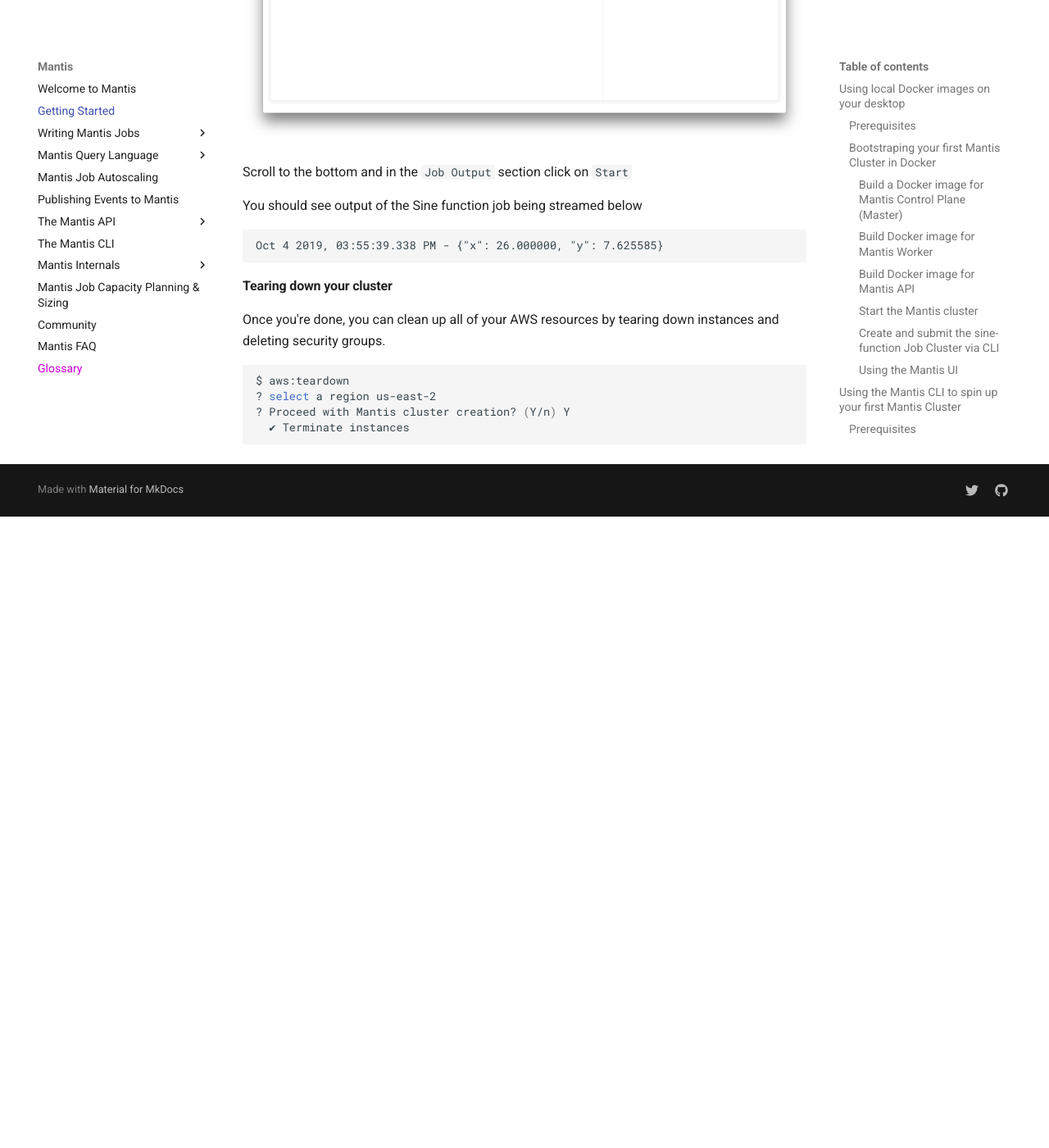
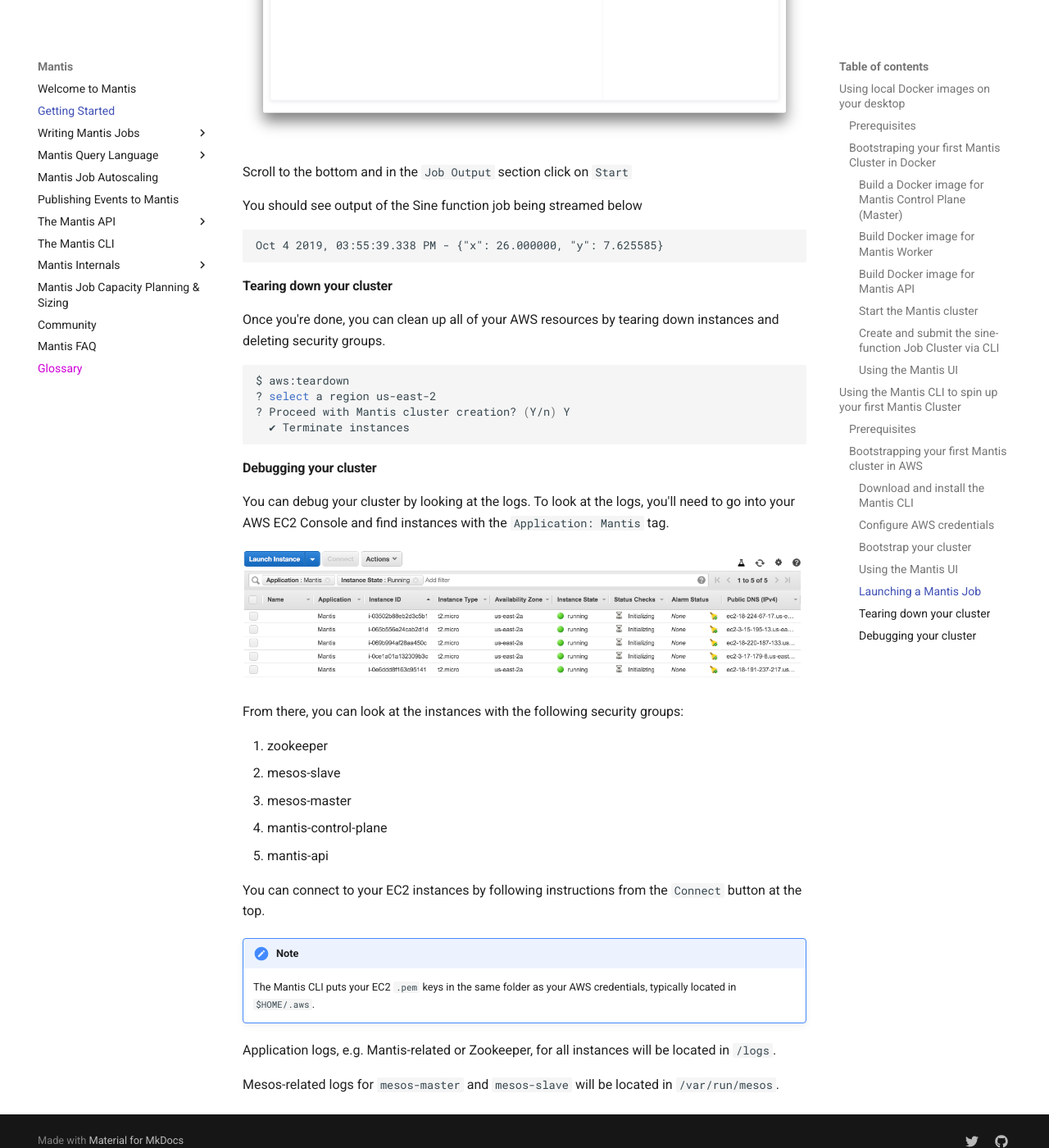
Before and after one commit to Netflix/mantis, an MkDocs documentation site: the page built from docs/docs/gettingstarted.md, in a window 1280 px wide and 1400 px high, scrolled down 12763 px. Shown: the whole window at 82% size. Built offline with MkDocs 1.6.1 and Material for MkDocs 9.7.7, drawn with Linux system fonts in a browser that asks for light colours; comment, search, counter and statistics services are not loaded; before the commit the page ends 13393 px from its top, so only the background shows below that.

Commit message:
Add AWS debugging instructions and log information.

````diff
--- a/docs/docs/gettingstarted.md
+++ b/docs/docs/gettingstarted.md
@@ -371,3 +371,29 @@
 ? Proceed with Mantis cluster creation? (Y/n) Y
   ✔ Terminate instances
 ```
+
+#### Debugging your cluster
+
+You can debug your cluster by looking at the logs. To look at the logs, you'll need to go into your AWS EC2 Console
+and find instances with the `Application: Mantis` tag.
+
+![AWS EC2 Mantis Instances](./images/ec2_mantis_instances.png)
+
+From there, you can look at the instances with the following
+security groups:
+
+1. zookeeper
+1. mesos-slave
+1. mesos-master
+1. mantis-control-plane
+1. mantis-api
+
+You can connect to your EC2 instances by following instructions from the `Connect` button at the top.
+
+!!! note
+    The Mantis CLI puts your EC2 `.pem` keys in the same folder as your AWS credentials, typically
+    located in `$HOME/.aws`.
+
+Application logs, e.g. Mantis-related or Zookeeper, for all instances will be located in `/logs`.
+
+Mesos-related logs for `mesos-master` and `mesos-slave` will be located in `/var/run/mesos`.
````
Also changed, not shown: docs/docs/images/ec2_mantis_instances.png (added).
